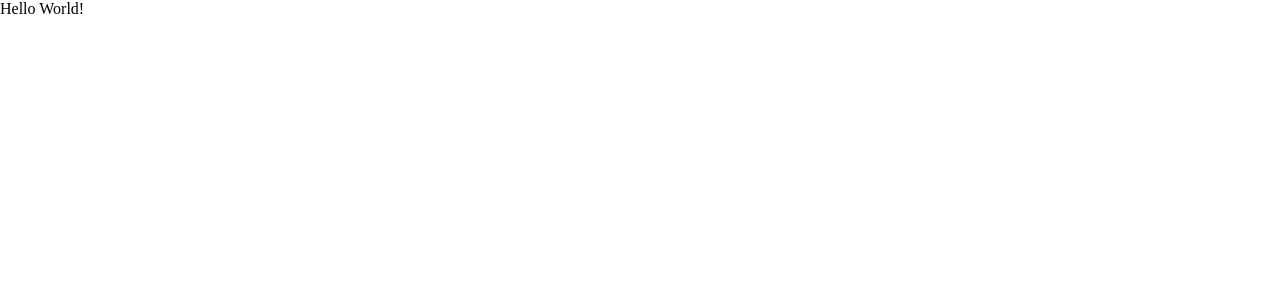
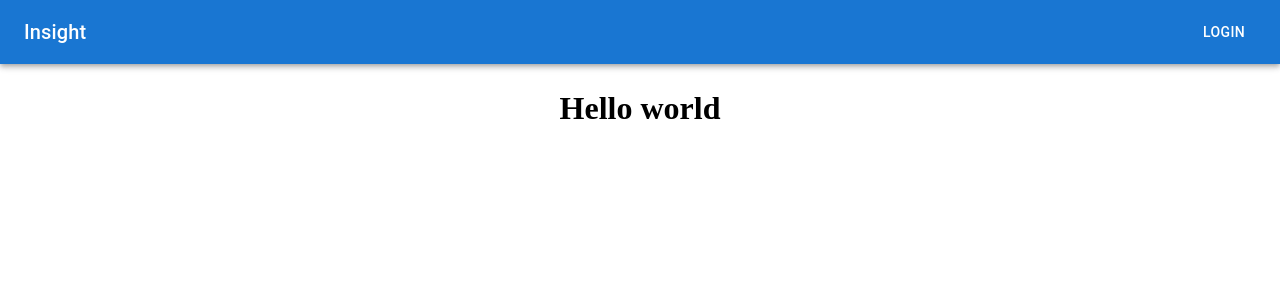
Before and after one commit to yun-studio/insight-frontend, a React (Vite) app: page / in a window 1280 px wide. Shown: the top 300 px of the page. Built offline with nearby package versions, Linux system fonts and the light colour scheme.

Commit message:
Feat: 메인 페이지 라우팅 추가

```diff
--- a/src/Router.jsx
+++ b/src/Router.jsx
@@ -1,10 +1,11 @@
 import {BrowserRouter, Route, Routes} from "react-router-dom";
+import MainPage from "./page/MainPage.jsx";
 
 function Router() {
     return (
         <BrowserRouter>
             <Routes>
-                <Route path="/" element={"Hello World!"}/>
+                <Route path="/" element={<MainPage/>}/>
             </Routes>
         </BrowserRouter>
     )
```
